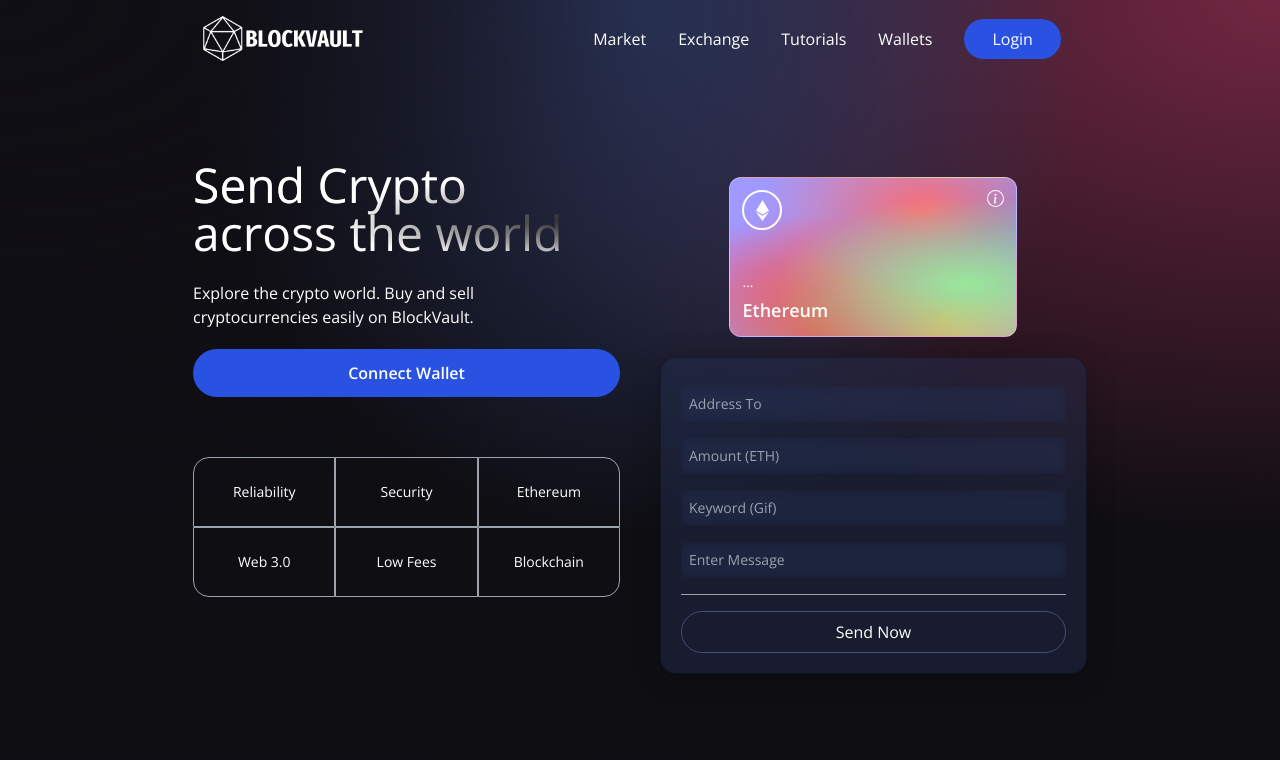
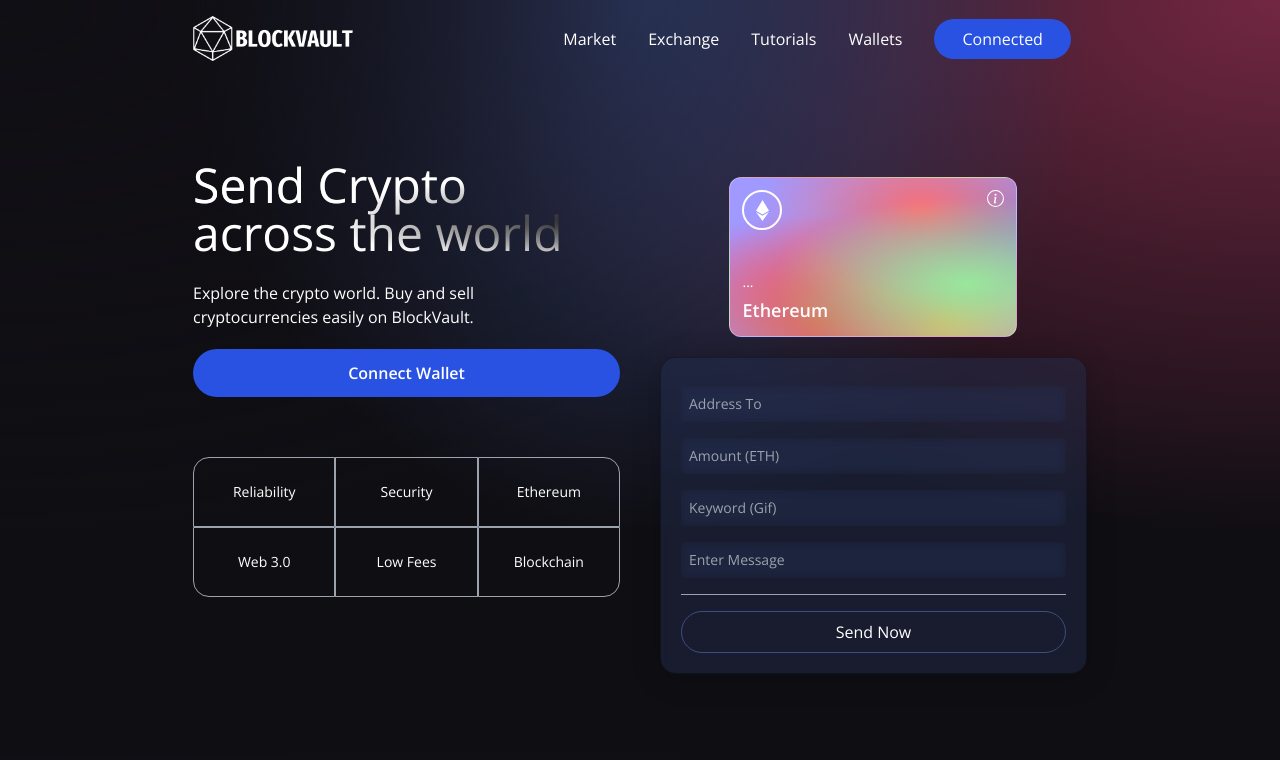
Before and after one commit to sanyam810/blockVault, a React (Vite) app in the folder client/: page / in a window 1280 px wide. Shown: the top 760 px of the page. Built offline with nearby package versions, Linux system fonts and the light colour scheme.

Commit message:
fixed the rendering of status & processing button

```diff
--- a/client/src/components/Navbar.jsx
+++ b/client/src/components/Navbar.jsx
@@ -1,6 +1,9 @@
 import {HiMenuAlt4} from 'react-icons/hi';
 import {AiOutlineClose} from 'react-icons/ai';
 import { useState } from 'react';
+
+import { TransactionContext } from "../context/TransactionContext";
+import React,{useContext} from 'react';
 
 import logo from '../../images/logo.png';
 
@@ -15,6 +18,7 @@ const NavbarItem=({title,classProps})=>{
 const Navbar=()=>{
 
     const[toggleMenu,setToggleMenu]=useState(false);
+    const {checkIfWalletIsConnected}=useContext(TransactionContext);
 
     return (
         <nav className="w-full flex md:justify-center justify-between items-center p-4">
@@ -26,7 +30,7 @@ const Navbar=()=>{
                     <NavbarItem key={item+index} title={item}/>
                 ))}
                 <li className="bg-[#2952e3] py-2 px-7 mx-4 rounded-full cursor-pointer hover:bg-[#2546bd]">
-                    Login
+                    {checkIfWalletIsConnected ? "Connected" : "Connect Wallet"}
                 </li>
             </ul>
             <div className="flex relative">
--- a/client/src/context/TransactionContext.jsx
+++ b/client/src/context/TransactionContext.jsx
@@ -153,7 +153,7 @@ export const TransactionProvider=({children})=>{
     },[]);
 
     return(
-        <TransactionContext.Provider value={{connectWallet,currentAccount,formData,setFormData,handleChange,sendTransaction,transactions,isLoading}}>
+        <TransactionContext.Provider value={{connectWallet,currentAccount,formData,setFormData,handleChange,sendTransaction,transactions,isLoading,checkIfWalletIsConnected}}>
             {children}
         </TransactionContext.Provider>
     );
```
